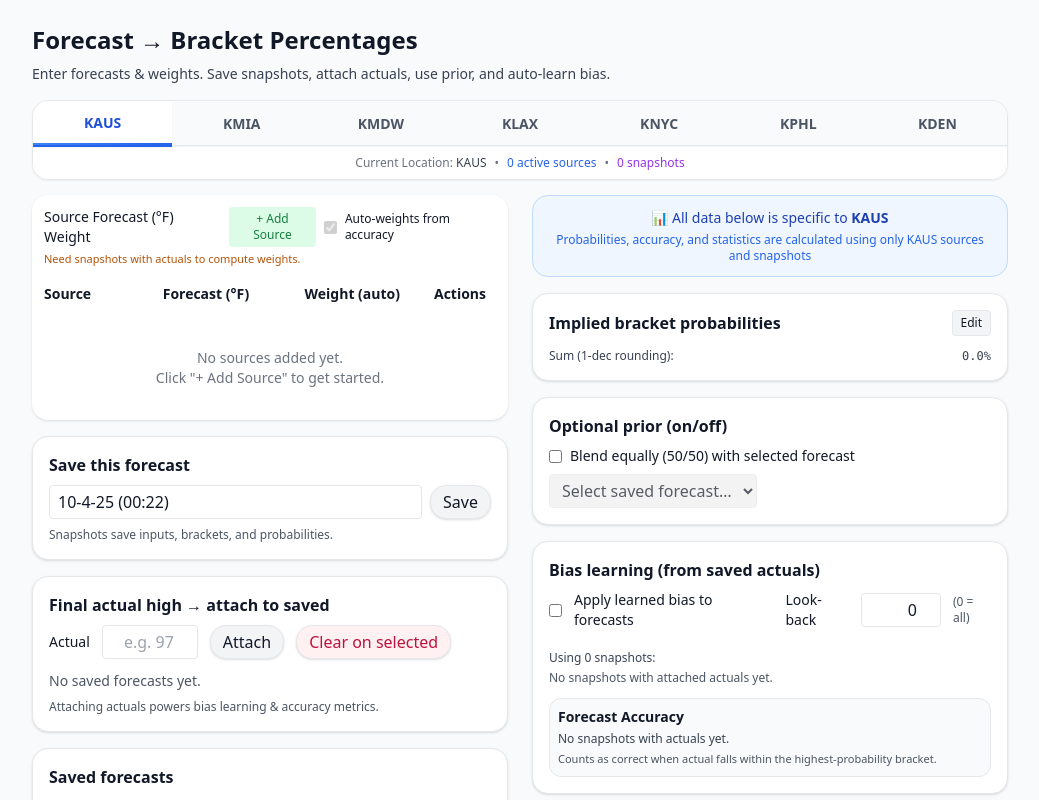
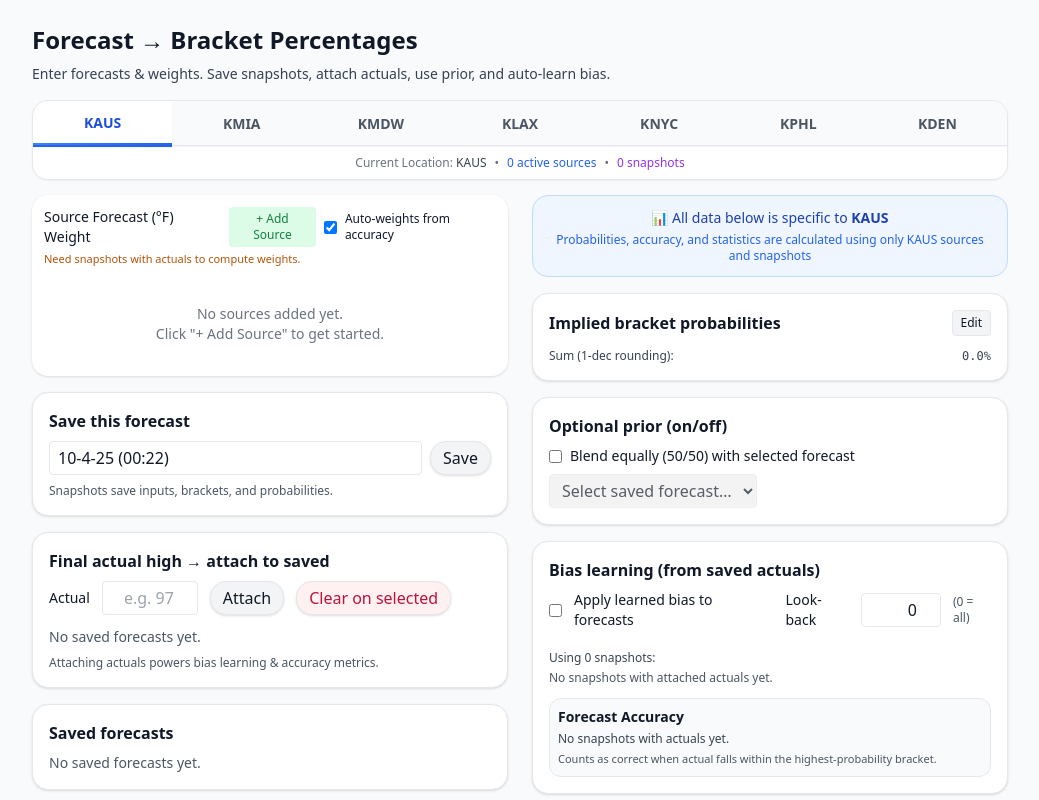
Before and after one commit to eyovvalupe/calc, a React (Vite) app: page / in a window 1280 px wide. Shown: the top 800 px of the page, without its empty margins (120-1159 px from the left). Built offline with nearby package versions, Linux system fonts and the light colour scheme.

Commit message:
Updated small fix

```diff
--- a/src/App.jsx
+++ b/src/App.jsx
@@ -672,7 +672,7 @@ export default function BracketCalculator() {
                     type="checkbox"
                     checked={useAutoWeights}
                     onChange={(e) => handleSetUseAutoWeights(e.target.checked)}
-                    disabled={perSourceStats.length === 0}
+                  // disabled={perSourceStats.length === 0}
                   />
                   <span>Auto-weights from accuracy</span>
                 </label>
@@ -688,12 +688,16 @@ export default function BracketCalculator() {
               )}
               <table className="min-w-full text-sm">
                 <thead>
+                  {
+                    rows.length > 0 && (
                       <tr>
                         <th className="p-3 text-left">Source</th>
                         <th className="p-3 text-right">Forecast (°F)</th>
                         <th className="p-3 text-right">Weight{useAutoWeights ? " (auto)" : ""}</th>
                         <th className="p-3 text-center">Actions</th>
                       </tr>
+                    )
+                  }
                 </thead>
                 <tbody>
                   {rows.length === 0 && (
```
Lines whose indentation alone changed are shown as unchanged.
